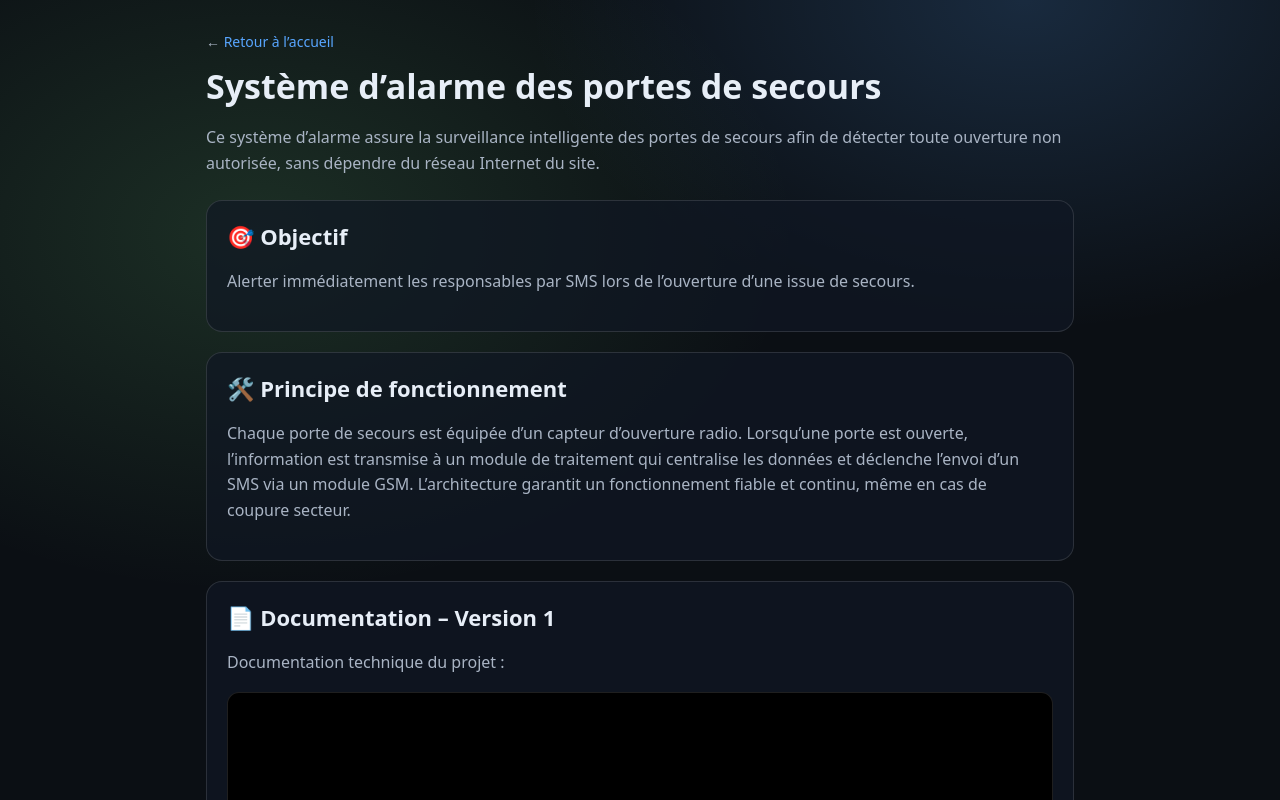
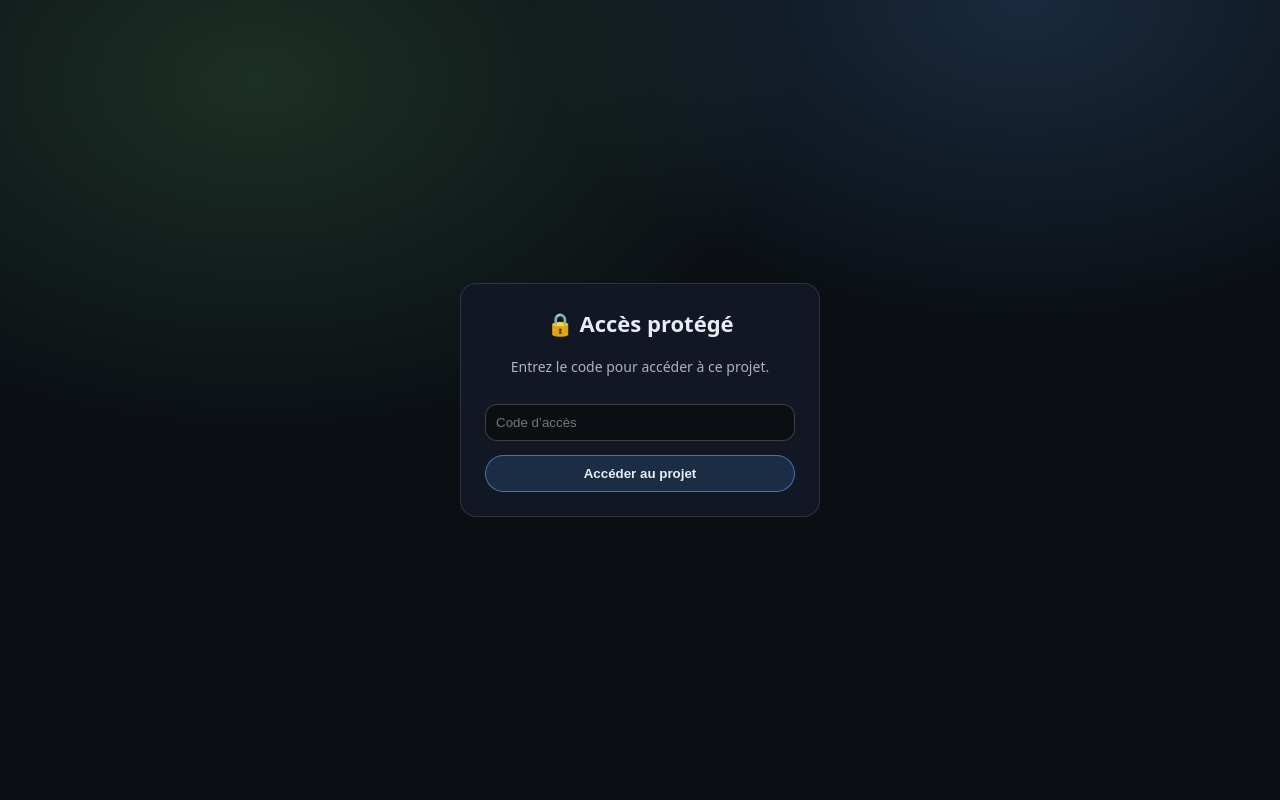
Before and after one commit to fr1255/maker-lab-mouton-5-pattes, a plain HTML site: page projets/alarme-portes-secours/index.html in a window 1280 px wide. Shown: the top 800 px of the page. Drawn offline with Linux system fonts and the light colour scheme.

Commit message:
Update index.html

```diff
--- a/projets/alarme-portes-secours/index.html
+++ b/projets/alarme-portes-secours/index.html
@@ -5,124 +5,162 @@
   <title>Système d’alarme des portes de secours – Maker Lab</title>
   <meta name="viewport" content="width=device-width, initial-scale=1">
 
-  <!-- Canonical (optionnel mais propre) -->
   <link rel="canonical" href="https://fr1255.github.io/maker-lab-mouton-5-pattes/projets/alarme-portes-secours/">
 
   <style>
     :root {
-      --bg: #0b0f14;
-      --card: #111824;
-      --text: #e7eef7;
-      --muted: #a9b4c4;
-      --line: rgba(255,255,255,.12);
-      --accent: #58a6ff;
-      --radius: 16px;
-      --max: 900px;
+      --bg:#0b0f14;
+      --card:#111824;
+      --text:#e7eef7;
+      --muted:#a9b4c4;
+      --line:rgba(255,255,255,.12);
+      --accent:#58a6ff;
+      --radius:16px;
+      --max:900px;
     }
 
-    * { box-sizing: border-box; }
+    *{box-sizing:border-box}
 
-    body {
-      margin: 0;
-      font-family: system-ui, sans-serif;
+    body{
+      margin:0;
+      font-family:system-ui,sans-serif;
       background:
         radial-gradient(900px 600px at 20% 10%, rgba(126,231,135,.15), transparent 60%),
         radial-gradient(900px 600px at 80% 0%, rgba(88,166,255,.18), transparent 55%),
         var(--bg);
-      color: var(--text);
+      color:var(--text);
     }
 
-    .wrap {
-      max-width: var(--max);
-      margin: 0 auto;
-      padding: 32px 16px 60px;
+    a{color:var(--accent);text-decoration:none}
+    a:hover{text-decoration:underline}
+
+    .wrap{
+      max-width:var(--max);
+      margin:0 auto;
+      padding:32px 16px 60px;
     }
 
-    a {
-      color: var(--accent);
-      text-decoration: none;
+    h1{margin:12px 0 8px;font-size:34px}
+    h2{margin-top:0;font-size:22px}
+    p{color:var(--muted);line-height:1.6}
+
+    .card{
+      background:rgba(17,24,36,.7);
+      border:1px solid var(--line);
+      border-radius:var(--radius);
+      padding:20px;
+      margin-top:20px;
     }
 
-    header {
-      margin-bottom: 24px;
+    .back{font-size:14px;color:var(--muted)}
+
+    footer{
+      margin-top:40px;
+      padding-top:16px;
+      border-top:1px solid var(--line);
+      font-size:14px;
+      color:var(--muted);
     }
 
-    .back {
-      font-size: 14px;
-      color: var(--muted);
+    .pdf-preview{
+      margin-top:16px;
+      border-radius:12px;
+      overflow:hidden;
+      border:1px solid var(--line);
+      background:#000;
     }
 
-    h1 {
-      margin: 12px 0 8px;
-      font-size: 34px;
+    .pdf-preview iframe{
+      width:100%;
+      height:600px;
+      border:none;
     }
 
-    .card {
-      background: rgba(17,24,36,.7);
-      border: 1px solid var(--line);
-      border-radius: var(--radius);
-      padding: 20px;
-      margin-top: 20px;
+    /* LOCK SCREEN */
+    #lock-screen{
+      min-height:100vh;
+      display:flex;
+      align-items:center;
+      justify-content:center;
     }
 
-    h2 {
-      margin-top: 0;
-      font-size: 22px;
+    .lock-box{
+      max-width:360px;
+      width:100%;
+      background:#111824;
+      padding:24px;
+      border-radius:16px;
+      border:1px solid var(--line);
+      text-align:center;
     }
 
-    p {
-      color: var(--muted);
-      line-height: 1.6;
+    .lock-box input{
+      width:100%;
+      margin-top:12px;
+      padding:10px;
+      border-radius:12px;
+      border:1px solid rgba(255,255,255,.2);
+      background:#0b0f14;
+      color:var(--text);
     }
 
-    footer {
-      margin-top: 40px;
-      padding-top: 16px;
-      border-top: 1px solid var(--line);
-      font-size: 14px;
-      color: var(--muted);
+    .lock-box button{
+      margin-top:14px;
+      width:100%;
+      padding:10px;
+      border-radius:999px;
+      border:1px solid rgba(88,166,255,.6);
+      background:rgba(88,166,255,.15);
+      color:var(--text);
+      font-weight:600;
+      cursor:pointer;
     }
 
-    .pdf-preview {
-      margin-top: 16px;
-      border-radius: 12px;
-      overflow: hidden;
-      border: 1px solid var(--line);
-      background: #000;
-    }
-
-    .pdf-preview iframe {
-      width: 100%;
-      height: 600px;
-      border: none;
+    .lock-error{
+      margin-top:10px;
+      color:#ff7b72;
+      font-size:13px;
+      display:none;
     }
   </style>
 
-  <!-- GoatCounter : normalisation des URLs pour éviter /index.html, slash final, etc. -->
+  <!-- GoatCounter -->
   <script>
-    window.goatcounter = {
-      path: function (p) {
-        p = p.split('?')[0];
-        p = p.replace(/\/index\.html$/, '/');
-        if (p.length > 1) p = p.replace(/\/$/, '');
+    window.goatcounter={
+      path:function(p){
+        p=p.split('?')[0];
+        p=p.replace(/\/index\.html$/,'/');
+        if(p.length>1)p=p.replace(/\/$/,'');
         return p;
       }
     };
   </script>
-
-  <script
-    data-goatcounter="https://fr1255.goatcounter.com/count"
-    async
-    src="//gc.zgo.at/count.js"></script>
+  <script async data-goatcounter="https://fr1255.goatcounter.com/count"
+          src="//gc.zgo.at/count.js"></script>
 </head>
 
 <body>
+
+<!-- 🔒 ÉCRAN DE VERROUILLAGE -->
+<div id="lock-screen">
+  <div class="lock-box">
+    <h2>🔒 Accès protégé</h2>
+    <p style="font-size:14px;color:var(--muted)">
+      Entrez le code pour accéder à ce projet.
+    </p>
+    <input id="access-code" type="password" placeholder="Code d’accès">
+    <button onclick="checkCode()">Accéder au projet</button>
+    <div id="lock-error" class="lock-error">Code incorrect</div>
+  </div>
+</div>
+
+<!-- 🔓 CONTENU PROTÉGÉ -->
+<div id="project-content" style="display:none">
+
   <div class="wrap">
 
     <header>
-      <div class="back">
-        ← <a href="../../">Retour à l’accueil</a>
-      </div>
+      <div class="back">← <a href="../../">Retour à l’accueil</a></div>
       <h1>Système d’alarme des portes de secours</h1>
       <p>
         Ce système d’alarme assure la surveillance intelligente des portes de secours afin de détecter toute ouverture non autorisée,
@@ -132,67 +170,58 @@
 
     <section class="card">
       <h2>🎯 Objectif</h2>
-      <p>
-        Alerter immédiatement les responsables par SMS lors de l’ouverture d’une issue de secours.
-      </p>
+      <p>Alerter immédiatement les responsables par SMS lors de l’ouverture d’une issue de secours.</p>
     </section>
 
     <section class="card">
       <h2>🛠️ Principe de fonctionnement</h2>
       <p>
-        Chaque porte de secours est équipée d’un capteur d’ouverture radio. Lorsqu’une porte est ouverte,
-        l’information est transmise à un module de traitement qui centralise les données et déclenche l’envoi d’un SMS via un module GSM.
-        L’architecture garantit un fonctionnement fiable et continu, même en cas de coupure secteur.
+        Chaque porte est équipée d’un capteur radio. À l’ouverture, l’information est centralisée
+        puis transmise via un module GSM, garantissant un fonctionnement autonome et fiable.
       </p>
     </section>
 
     <section class="card">
       <h2>📄 Documentation – Version 1</h2>
-      <p>Documentation technique du projet :</p>
-
       <div class="pdf-preview">
-        <iframe
-          src="../../pdf/alarme-portes-secours-version1.pdf"
-          title="Documentation technique – Alarme portes de secours"
-          loading="lazy">
-        </iframe>
+        <iframe src="../../pdf/alarme-portes-secours-version1.pdf" loading="lazy"></iframe>
       </div>
-
-      <p style="margin-top:12px;">
-        📎 <a href="/maker-lab-mouton-5-pattes/pdf/alarme-portes-secours-version1.pdf"
-             target="_blank" rel="noopener">
-          Ouvrir le PDF dans un nouvel onglet
-        </a>
-      </p>
     </section>
 
     <section class="card">
       <h2>📄 Documentation – Version 2</h2>
-
-      <p>
-        Version optimisée suite à la visite du bâtiment et à l’analyse de ses contraintes structurelles.
-      </p>
-
       <div class="pdf-preview">
-        <iframe
-          src="../../pdf/alarme-portes-secours-version2.pdf"
-          title="Documentation technique – Version 2"
-          loading="lazy">
-        </iframe>
+        <iframe src="../../pdf/alarme-portes-secours-version2.pdf" loading="lazy"></iframe>
       </div>
-
-      <p style="margin-top:12px;">
-        📎 <a href="/maker-lab-mouton-5-pattes/pdf/alarme-portes-secours-version2.pdf"
-             target="_blank" rel="noopener">
-          Ouvrir le PDF V2 dans un nouvel onglet
-        </a>
-      </p>
     </section>
 
-    <footer>
-      © 2026 Maker Lab du Mouton à 5 Pattes
-    </footer>
+    <footer>© 2026 Maker Lab du Mouton à 5 Pattes</footer>
 
   </div>
+</div>
+
+<script>
+  const ACCESS_CODE = "LMT@2026";
+
+  function unlock(){
+    sessionStorage.setItem("alarme_ok","1");
+    document.getElementById("lock-screen").style.display="none";
+    document.getElementById("project-content").style.display="block";
+  }
+
+  function checkCode(){
+    const v=document.getElementById("access-code").value;
+    if(v===ACCESS_CODE){
+      unlock();
+    }else{
+      document.getElementById("lock-error").style.display="block";
+    }
+  }
+
+  if(sessionStorage.getItem("alarme_ok")==="1"){
+    unlock();
+  }
+</script>
+
 </body>
 </html>
```
